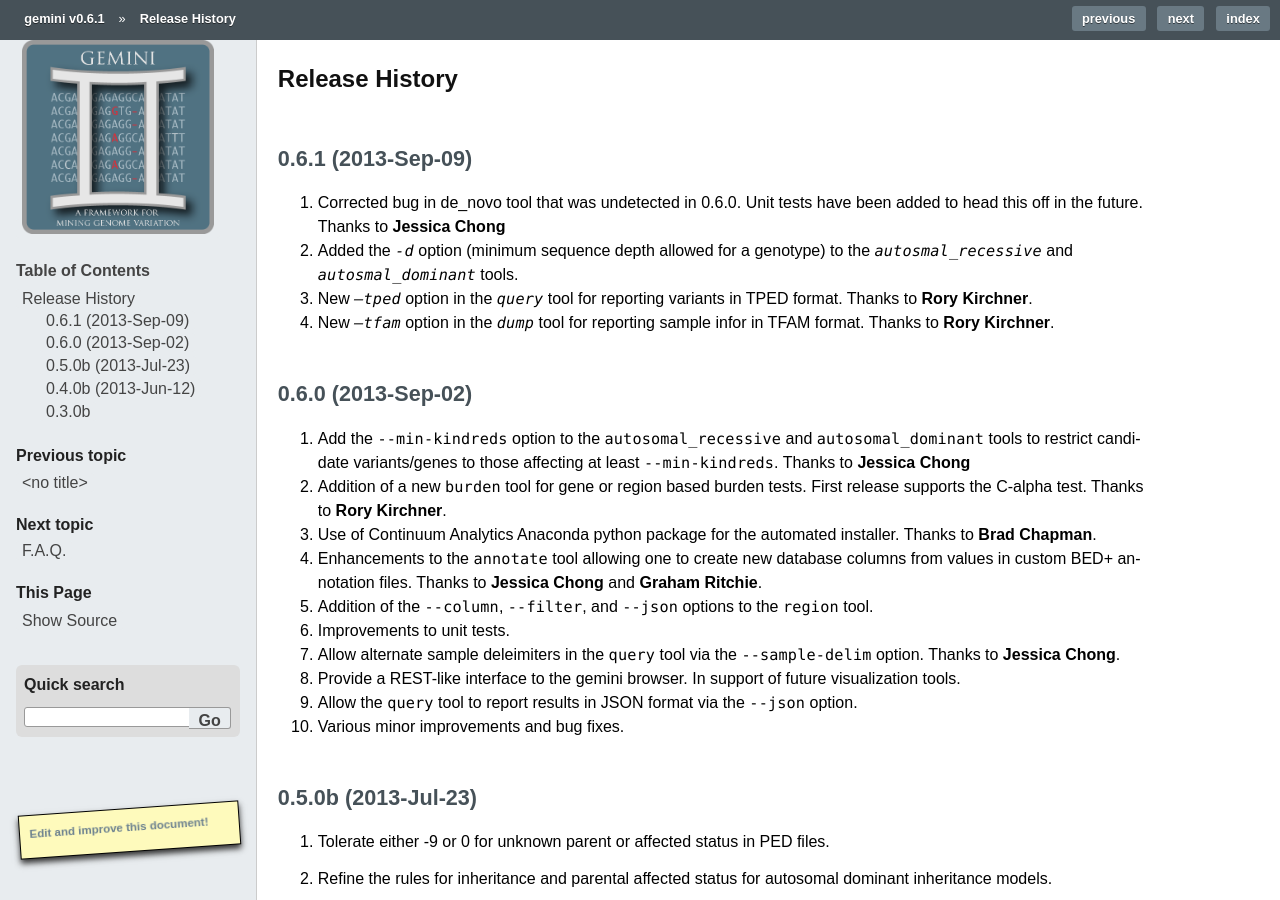
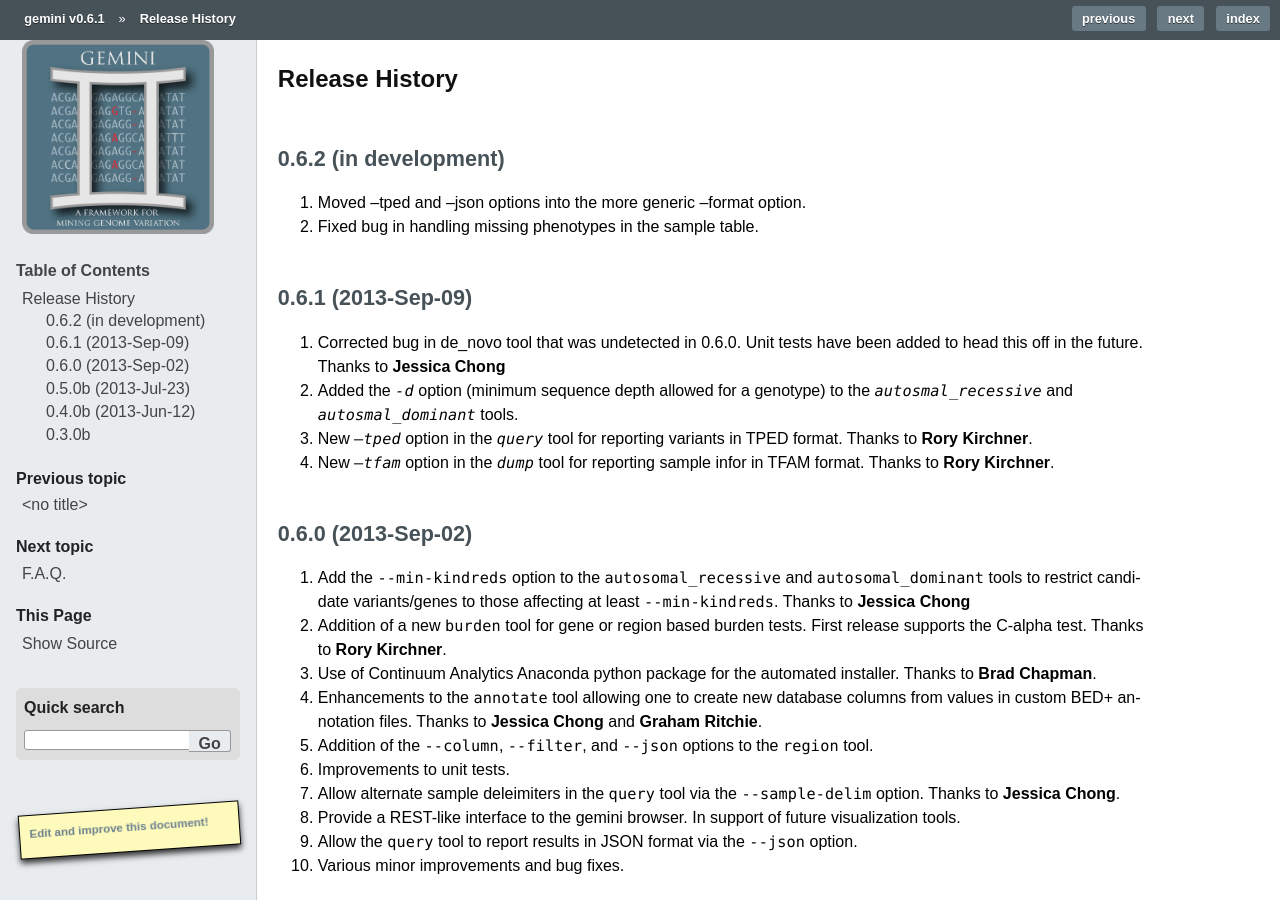
Before and after one commit to arq5x/gemini, a Sphinx documentation site: the page built from docs/content/history.rst, in a window 1280 px wide and 900 px high. Built offline with Sphinx 7.4.7, drawn with Linux system fonts in a browser that asks for light colours; formulas are drawn with MathJax 3; pages that are not in the unit, such as notebooks, are missing from menus; comment, search, counter and statistics services are not loaded; the version number is read from the project's files by our own code.

Commit message:
Documentation for --format added.
--tped and --json are deprecated.

```diff
--- a/docs/content/history.rst
+++ b/docs/content/history.rst
@@ -1,6 +1,12 @@
 #############################
 Release History
 #############################
+
+0.6.2 (in development)
+=======================================
+1. Moved --tped and --json options into the more generic --format option.
+2. Fixed bug in handling missing phenotypes in the sample table.
+
 
 0.6.1 (2013-Sep-09)
 =======================================
```
